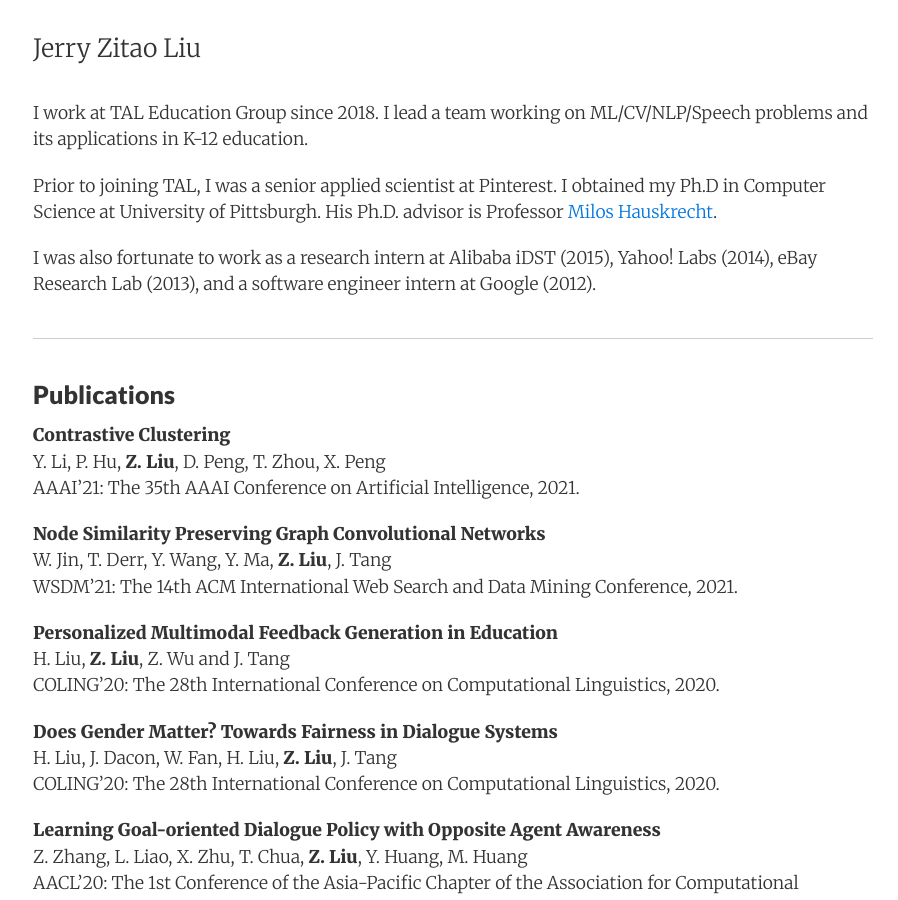
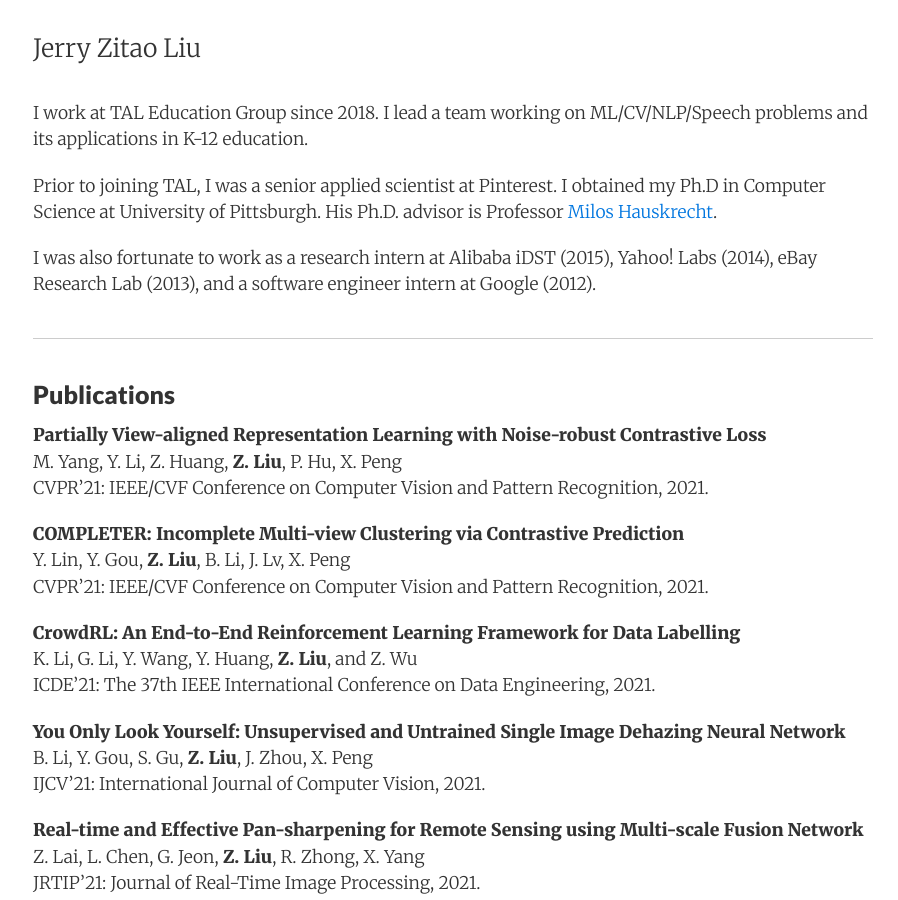
Before and after one commit to zitaoliu/zitaoliu.github.io, a Jekyll site: the page built from index.html, in a window 1280 px wide and 900 px high. Shown: the whole window, without its empty margins (187-1085 px from the left). Built offline with Jekyll 4.4.1, drawn with Linux system fonts in a browser that asks for light colours; nearby versions of some CDN libraries.

Commit message:
add paper

```diff
--- a/_includes/index_content.md
+++ b/_includes/index_content.md
@@ -8,6 +8,26 @@
 * * *
 
 ### Publications
+
+**Partially View-aligned Representation Learning with Noise-robust Contrastive Loss**
+M. Yang, Y. Li, Z. Huang, **Z. Liu**, P. Hu, X. Peng
+CVPR'21: IEEE/CVF Conference on Computer Vision and Pattern Recognition, 2021.
+
+**COMPLETER: Incomplete Multi-view Clustering via Contrastive Prediction**
+Y. Lin, Y. Gou, **Z. Liu**, B. Li, J. Lv, X. Peng
+CVPR'21: IEEE/CVF Conference on Computer Vision and Pattern Recognition, 2021.
+
+**CrowdRL: An End-to-End Reinforcement Learning Framework for Data Labelling**
+K. Li, G. Li, Y. Wang, Y. Huang, **Z. Liu**, and Z. Wu
+ICDE'21: The 37th IEEE International Conference on Data Engineering, 2021.
+
+**You Only Look Yourself: Unsupervised and Untrained Single Image Dehazing Neural Network**
+B. Li, Y. Gou, S. Gu, **Z. Liu**, J. Zhou, X. Peng
+IJCV'21: International Journal of Computer Vision, 2021.
+
+**Real-time and Effective Pan-sharpening for Remote Sensing using Multi-scale Fusion Network**
+Z. Lai, L. Chen, G. Jeon, **Z. Liu**, R. Zhong, X. Yang
+JRTIP'21: Journal of Real-Time Image Processing, 2021.
 
 **Contrastive Clustering**
 Y. Li, P. Hu, **Z. Liu**, D. Peng, T. Zhou, X. Peng
```
